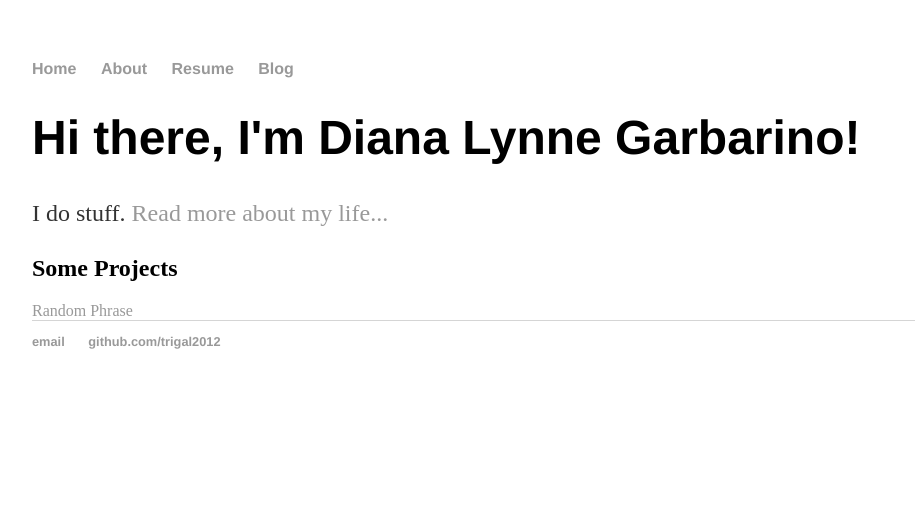
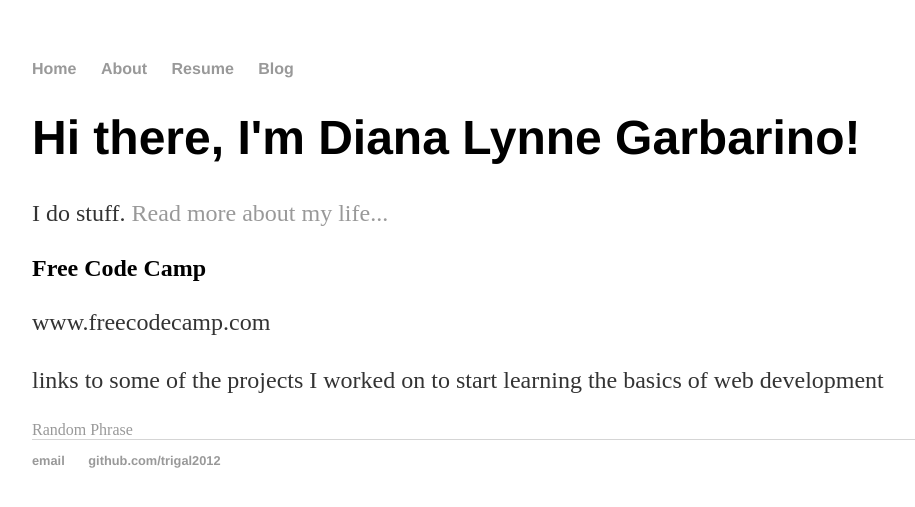
Before and after one commit to maziesmith/trigal2012.github.io, a Jekyll site: the page built from index.html, in a window 1280 px wide. Shown: the top 507 px of the page, without its empty margins (160-1075 px from the left). Built offline with Jekyll 4.4.1, drawn with Linux system fonts in a browser that asks for light colours.

Commit message:
Update index.html

```diff
--- a/index.html
+++ b/index.html
@@ -6,7 +6,9 @@ title: Diana Lynne Garbarino
 	<h1>Hi there, I'm Diana Lynne Garbarino!</h1>
 	<p>I do stuff. <a href="/about">Read more about my life...</a></p>
 
-	<h2>Some Projects</h2>
+	<h2>Free Code Camp</h2>
+	<p>www.freecodecamp.com</p>
+	<p>links to some of the projects I worked on to start learning the basics of web development</p>
 	<a href="random.html">Random Phrase</a>
 
 </div><!-- /.blurb -->
```
